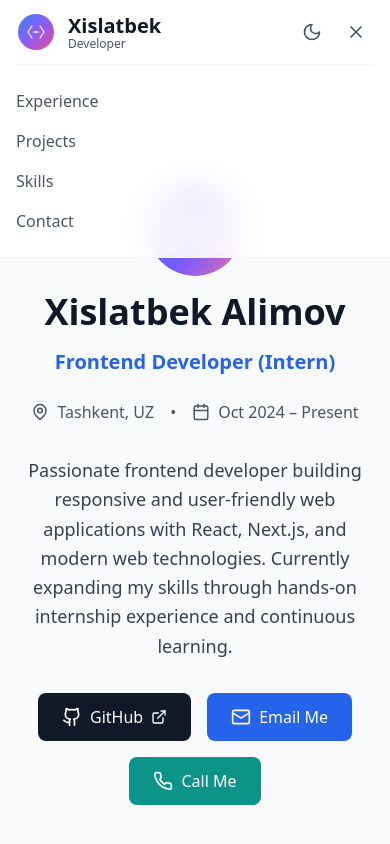
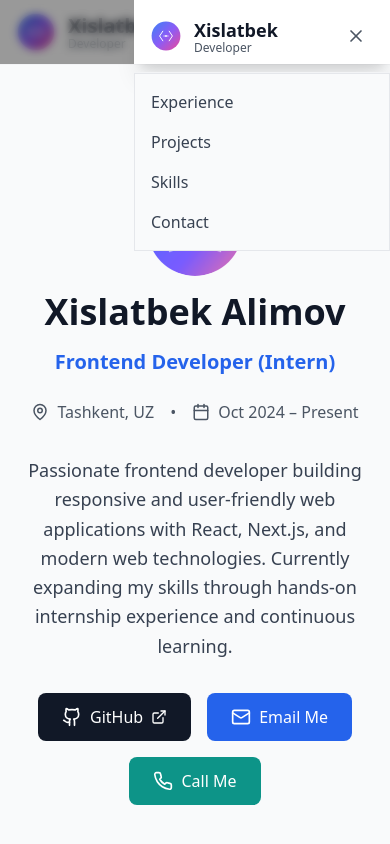
Before and after one commit to Xislatbek851/profisional-, a React (Vite) app: page / in a window 390 px wide. Both pictures are taken after a click on the button 356 px from the left and 32 px from the top of the page. Shown: the top 844 px of the page. Built offline with nearby package versions, Linux system fonts and the light colour scheme.

Commit message:
menu is fixed

```diff
--- a/src/components/Header.tsx
+++ b/src/components/Header.tsx
@@ -33,7 +33,7 @@ const Header = () => {
             ))}
           </nav>
 
-          {/* Dark Mode Toggle */}
+          {/* Dark Mode Toggle (Desktop) */}
           <button
             onClick={toggleDarkMode}
             className="hidden md:flex items-center justify-center w-10 h-10 rounded-lg bg-gray-100 dark:bg-gray-800 hover:bg-gray-200 dark:hover:bg-gray-700 transition-colors duration-200"
@@ -46,9 +46,9 @@ const Header = () => {
             )}
           </button>
 
-          {/* Mobile menu button */}
+          {/* Mobile Controls */}
           <div className="md:hidden flex items-center gap-2">
-            {/* Mobile Dark Mode Toggle */}
+            {/* Dark Mode Toggle (Mobile) */}
             <button
               onClick={toggleDarkMode}
               className="p-2 rounded-lg hover:bg-gray-100 dark:hover:bg-gray-800 transition-colors duration-200"
@@ -74,22 +74,43 @@ const Header = () => {
             </button>
           </div>
         </div>
+      </div>
 
-        {/* Mobile Navigation */}
-        {isMenuOpen && (
-          <nav className="md:hidden py-4 border-t border-gray-100 dark:border-gray-800">
+      {/* Mobile Slide Menu */}
+      <div
+        className={`fixed inset-0 z-40 bg-black/40 backdrop-blur-sm transition-opacity duration-300 ${isMenuOpen ? 'opacity-100 visible' : 'opacity-0 invisible'
+          }`}
+        onClick={() => setIsMenuOpen(false)}
+      >
+        <nav
+          onClick={(e) => e.stopPropagation()}
+          className={`fixed top-0 right-0 h-full w-64 shadow-xl transform transition-transform duration-300 ease-in-out ${isMenuOpen ? 'translate-x-0' : 'translate-x-full'
+            } bg-white dark:bg-gray-900`}
+        >
+
+          <div className="p-4 flex justify-between items-center border-b border-gray-100 dark:border-gray-800">
+            <Logo variant="full" size="sm" />
+            <button
+              onClick={() => setIsMenuOpen(false)}
+              className="p-2 rounded-lg hover:bg-gray-100 dark:hover:bg-gray-800 transition-colors"
+            >
+              <X size={20} className="text-gray-600 dark:text-gray-300" />
+            </button>
+          </div>
+
+          <div className="flex flex-col p-4 space-y-4 dark:bg-gray-800 bg-gray-50 border dark:border-none">
             {navItems.map((item) => (
               <a
                 key={item.href}
                 href={item.href}
-                className="block py-2 text-gray-600 dark:text-gray-300 hover:text-blue-600 dark:hover:text-blue-400 transition-colors duration-200 font-medium"
                 onClick={() => setIsMenuOpen(false)}
+                className="text-gray-700 dark:text-gray-300 font-medium hover:text-blue-600 dark:hover:text-blue-400 transition-colors"
               >
                 {item.label}
               </a>
             ))}
-          </nav>
-        )}
+          </div>
+        </nav>
       </div>
     </header>
   );
```
